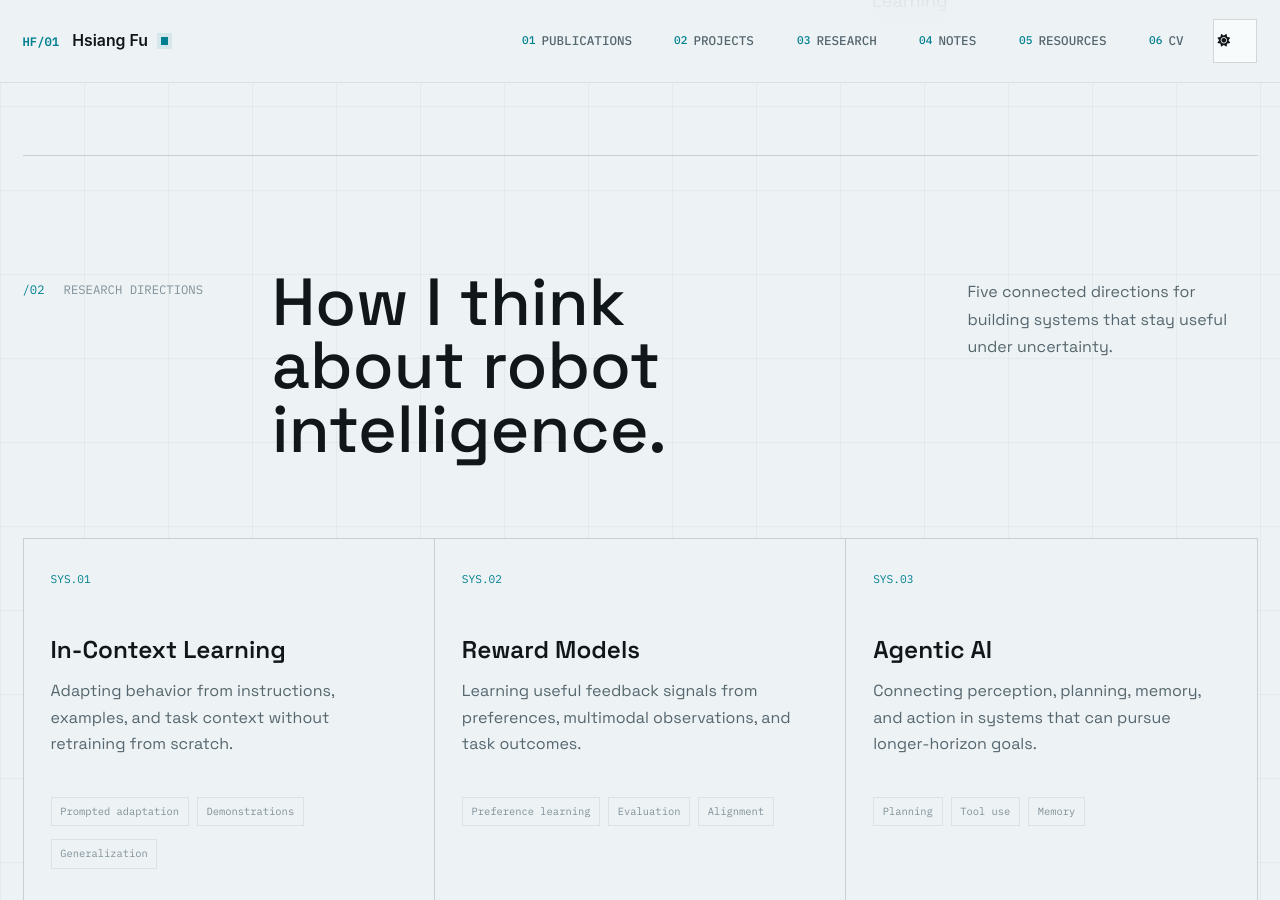
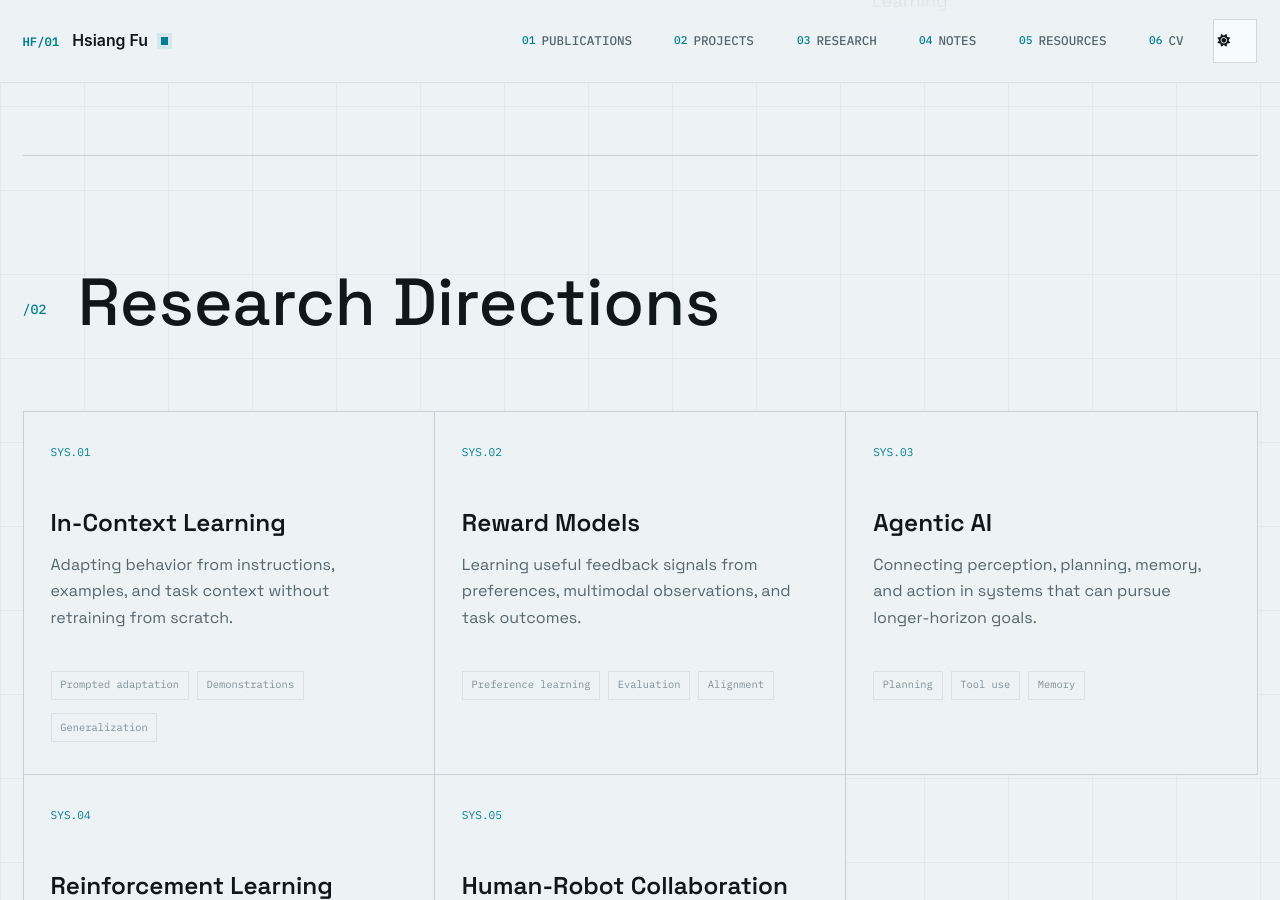
Before and after one commit to hsiang-fu/hsiang-fu.github.io, a Jekyll site: the page built from _pages/about.md, in a window 1280 px wide and 900 px high, scrolled down 2162 px. Built offline with Jekyll 4.4.1, drawn with Linux system fonts in a browser that asks for light colours; a script that is not in the unit is left out.

Commit message:
Simplify research directions heading

```diff
--- a/_pages/about.md
+++ b/_pages/about.md
@@ -86,10 +86,8 @@ redirect_from:
   </section>
 
   <section class="signal-section" id="research" aria-labelledby="research-heading">
-    <header class="signal-section__header">
-      <p><span>/02</span> Research directions</p>
-      <h2 id="research-heading">How I think about robot intelligence.</h2>
-      <p>Five connected directions for building systems that stay useful under uncertainty.</p>
+    <header class="signal-section__header signal-section__header--simple">
+      <h2 id="research-heading"><span>/02</span> Research Directions</h2>
     </header>
 
     <div class="signal-capabilities">
```
